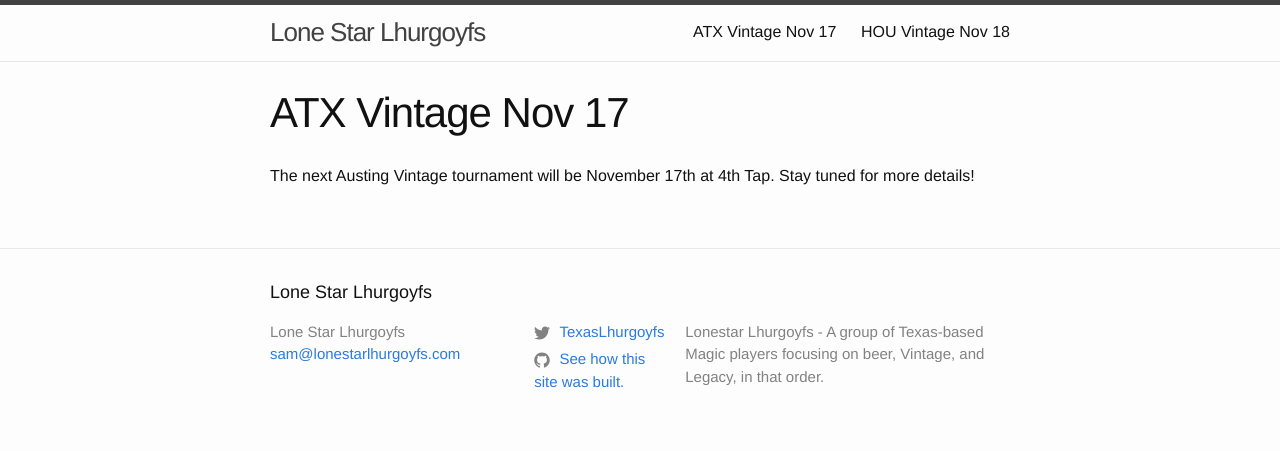
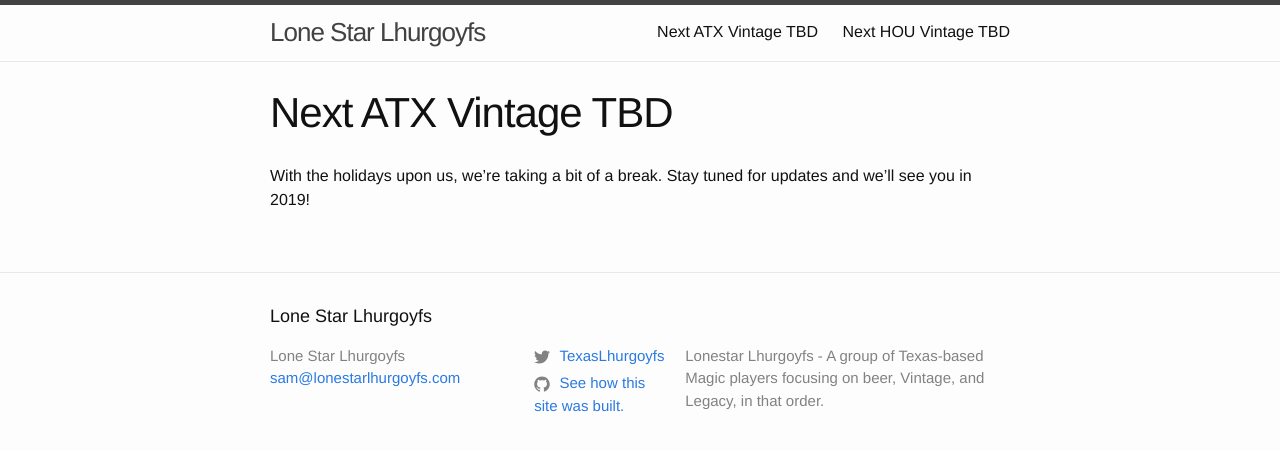
Before and after one commit to LoneStarLhurgoyfs/lonestarlhurgoyfs.github.io, a Jekyll site: the page built from ATXVintage.md, in a window 1280 px wide. Shown: the top 451 px of the page. Built offline with Jekyll 4.4.1, drawn with Linux system fonts in a browser that asks for light colours.

Commit message:
No vintage for a bit...

```diff
--- a/ATXVintage.md
+++ b/ATXVintage.md
@@ -1,7 +1,7 @@
 ---
 layout: page
-title: "ATX Vintage Nov 17"
+title: "Next ATX Vintage TBD"
 permalink: /ATXVintage/
 ---
 
-The next Austing Vintage tournament will be November 17th at 4th Tap. Stay tuned for more details!
+With the holidays upon us, we're taking a bit of a break. Stay tuned for updates and we'll see you in 2019!
```
Also changed, not shown: HOUVintage.md (+2 -38 lines).
